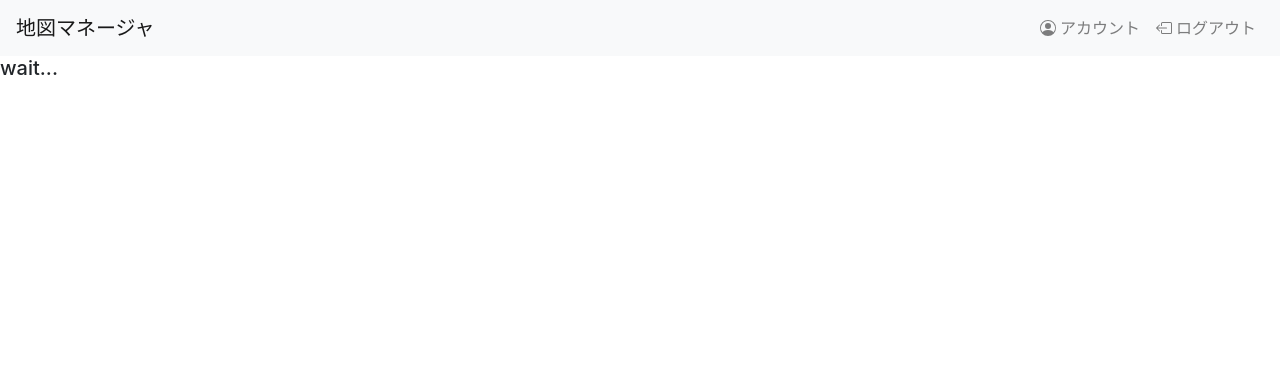
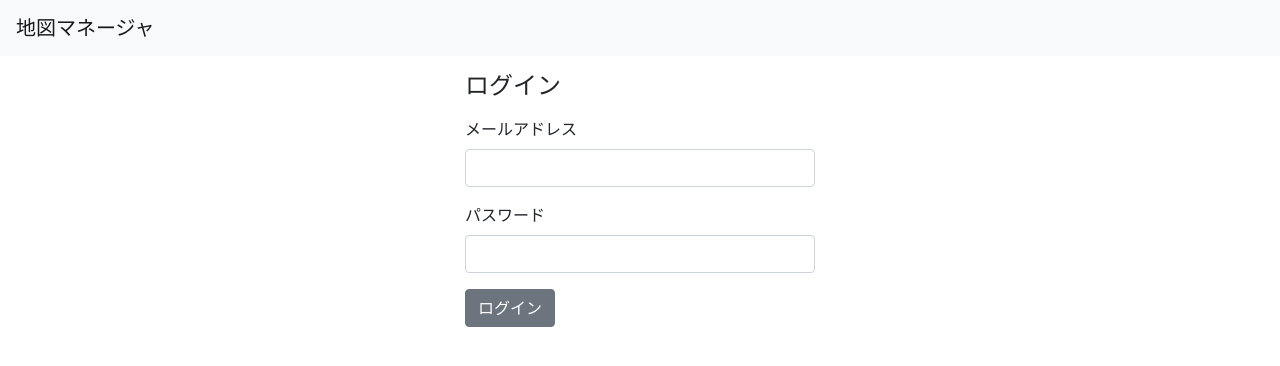
Before and after one commit to ItIsSunny385/chizu-manager-firebase, a Next.js app in the folder chizu-manager-firebase/: page /users/login in a window 1280 px wide. Shown: the top 366 px of the page. Built offline with nearby package versions, Linux system fonts and the light colour scheme; no server answers.

Commit message:
ログインしていないとログイン画面以外のページを表示できないように改修

```diff
--- a/chizu-manager-firebase/src/components/App.tsx
+++ b/chizu-manager-firebase/src/components/App.tsx
@@ -1,3 +1,4 @@
+import firebase from 'firebase';
 import React from 'react';
 import Header from './Header';
 import 'bootstrap/dist/css/bootstrap.min.css';
@@ -5,8 +6,11 @@ import SpinnerWithBack from './SpinnerWithBack';
 import MessageModal, { MessageModalProps } from './MessageModal';
 import Head from 'next/head';
 import { PageRoles } from '../types/role';
+import { User } from '../types/model';
 
 interface Props {
+    authUser: firebase.User | undefined;
+    user: User | undefined;
     title: string;
     pageRole: PageRoles | undefined;
     children: any;
@@ -22,7 +26,7 @@ export default function App(props: Props) {
                 <title>{props.title} | 地図マネージャ</title>
             </Head>
             <main style={props.containerStyle}>
-                <Header pageRole={props.pageRole} />
+                <Header pageRole={props.pageRole} authUser={props.authUser} user={props.user} />
                 {props.children}
                 {props.loading && <SpinnerWithBack />}
             </main>
--- a/chizu-manager-firebase/src/components/Header.tsx
+++ b/chizu-manager-firebase/src/components/Header.tsx
@@ -1,11 +1,15 @@
-import * as React from 'react';
+import firebase from 'firebase';
+import React, { Fragment } from 'react';
 import { useState } from 'react';
 import { Nav, NavItem, Navbar, NavbarBrand, NavbarToggler, Collapse, NavLink, Badge } from 'reactstrap';
 import { BoxArrowLeft, PersonCircle } from 'react-bootstrap-icons';
 import { PageRoles, PageRoleBadgeColor } from '../types/role';
+import { User } from '../types/model';
 
 export interface Props {
-    pageRole: PageRoles | undefined
+    authUser: firebase.User | undefined;
+    user: User | undefined;
+    pageRole: PageRoles | undefined;
 }
 
 export default function Header(props: Props) {
@@ -25,6 +29,12 @@ export default function Header(props: Props) {
                     {props.pageRole}
                 </Badge>
             }
+            {
+                props.authUser
+                &&
+                props.user
+                &&
+                <Fragment>
                     <NavbarToggler onClick={toggle} />
                     <Collapse isOpen={isOpen} navbar>
                         <Nav className="ml-auto" navbar>
@@ -42,6 +52,8 @@ export default function Header(props: Props) {
                             </NavItem>
                         </Nav>
                     </Collapse>
+                </Fragment>
+            }
         </Navbar>
     );
 }
--- a/chizu-manager-firebase/src/components/MapApp.tsx
+++ b/chizu-manager-firebase/src/components/MapApp.tsx
@@ -1,10 +1,14 @@
+import firebase from 'firebase';
 import React, { useState } from 'react';
 import App from "./App";
 import { GoogleMap, LoadScript } from "@react-google-maps/api";
 import { MessageModalProps } from './MessageModal';
 import { PageRoles } from '../types/role';
+import { User } from '../types/model';
 
 interface Props {
+    authUser: firebase.User | undefined;
+    user: User | undefined;
     title: string;
     pageRole: PageRoles | undefined;
     loading: boolean;
@@ -34,6 +38,8 @@ export default function MapApp(props: Props) {
 
     return (
         <App
+            authUser={props.authUser}
+            user={props.user}
             title={props.title}
             pageRole={props.pageRole}
             loading={props.loading}
--- a/chizu-manager-firebase/src/pages/users/login.tsx
+++ b/chizu-manager-firebase/src/pages/users/login.tsx
@@ -2,21 +2,88 @@ import { useState, useEffect } from 'react';
 import firebase from 'firebase';
 import '../../utils/InitializeFirebase';
 import App from '../../components/App';
+import { Button, Col, Container, Form, FormGroup, Input, Label, Row } from 'reactstrap';
+import FlashMessage, { Props as FlashMessageProps } from '../../components/FlashMessage';
+import { Colors } from '../../types/bootstrap';
+import { useRouter } from 'next/router';
 
 const auth = firebase.auth();
-const provider = new firebase.auth.GoogleAuthProvider();
 
 export default function Login() {
-    const [message, setMessage] = useState('wait...');
+    const [loading, setLoading] = useState(true);
+    const [flashMessageProps, setFlashMessageProps] = useState(undefined as FlashMessageProps | undefined);
+    const [email, setEmail] = useState('');
+    const [password, setPassword] = useState('');
+    const router = useRouter();
+
     useEffect(() => {
-        auth.signInWithPopup(provider).then(result => {
-            setMessage('logined!');
-        });
+        setLoading(false);
     }, []);
 
     return (
-        <App title={'ログイン'} loading={false} pageRole={undefined}>
-            <h5>{message}</h5>
+        <App
+            authUser={undefined}
+            user={undefined}
+            title={'ログイン'}
+            loading={loading}
+            pageRole={undefined}
+        >
+            <Container>
+                <Row xs="1" md="3">
+                    <Col className="d-none d-md-block" />
+                    <Col>
+                        {
+                            flashMessageProps
+                            &&
+                            <FlashMessage {...flashMessageProps} />
+                        }
+                        <h4 className="mb-3 mt-3">ログイン</h4>
+                        <Form>
+                            <FormGroup>
+                                <Label for="email">メールアドレス</Label>
+                                <Input type="email" name="email" onChange={(e) => { setEmail(e.target.value); }} />
+                            </FormGroup>
+                            <FormGroup>
+                                <Label for="password">パスワード</Label>
+                                <Input type="password" name="password" onChange={(e) => { setPassword(e.target.value); }} />
+                            </FormGroup>
+                            <Button
+                                onClick={async (e) => {
+                                    try {
+                                        setLoading(true);
+                                        await auth.signInWithEmailAndPassword(email, password);
+                                    } catch (error) {
+                                        let message = '';
+                                        switch (error.code) {
+                                            case 'auth/user-not-found':
+                                                message = 'メールアドレスが登録されていません。';
+                                                break;
+                                            case 'auth/wrong-password':
+                                                message = 'パスワードが間違っています。';
+                                                break;
+                                            case 'auth/invalid-email':
+                                                message = '不正なメールアドレスです。';
+                                                break;
+                                            default:
+                                                message = '不明なエラーです。';
+                                                break;
+                                        }
+                                        setFlashMessageProps({
+                                            color: Colors.Danger,
+                                            message: message,
+                                            close: () => { setFlashMessageProps(undefined); }
+                                        });
+                                        setLoading(false);
+                                        return;
+                                    }
+                                    router.push('/maps');
+                                }}
+                            >ログイン</Button>
+                        </Form>
+                    </Col>
+                    <Col className="d-none d-md-block" />
+                </Row>
+            </Container>
         </App>
     );
 }
```
Also changed, not shown: chizu-manager-firebase/src/components/AdminApp.tsx (+11 -1 lines), chizu-manager-firebase/src/pages/maps/edit.tsx (+37 -8 lines), chizu-manager-firebase/src/pages/maps/index.tsx (+21 -6 lines), chizu-manager-firebase/src/pages/settings/index.tsx (+28 -2 lines), chizu-manager-firebase/src/pages/users/index.tsx (+17 -2 lines), chizu-manager-firebase/src/utils/statusUtil.tsx (+8 -3 lines), chizu-manager-firebase/src/utils/userUtil.tsx (added, +20 -0 lines). Lines whose indentation alone changed are shown as unchanged.
